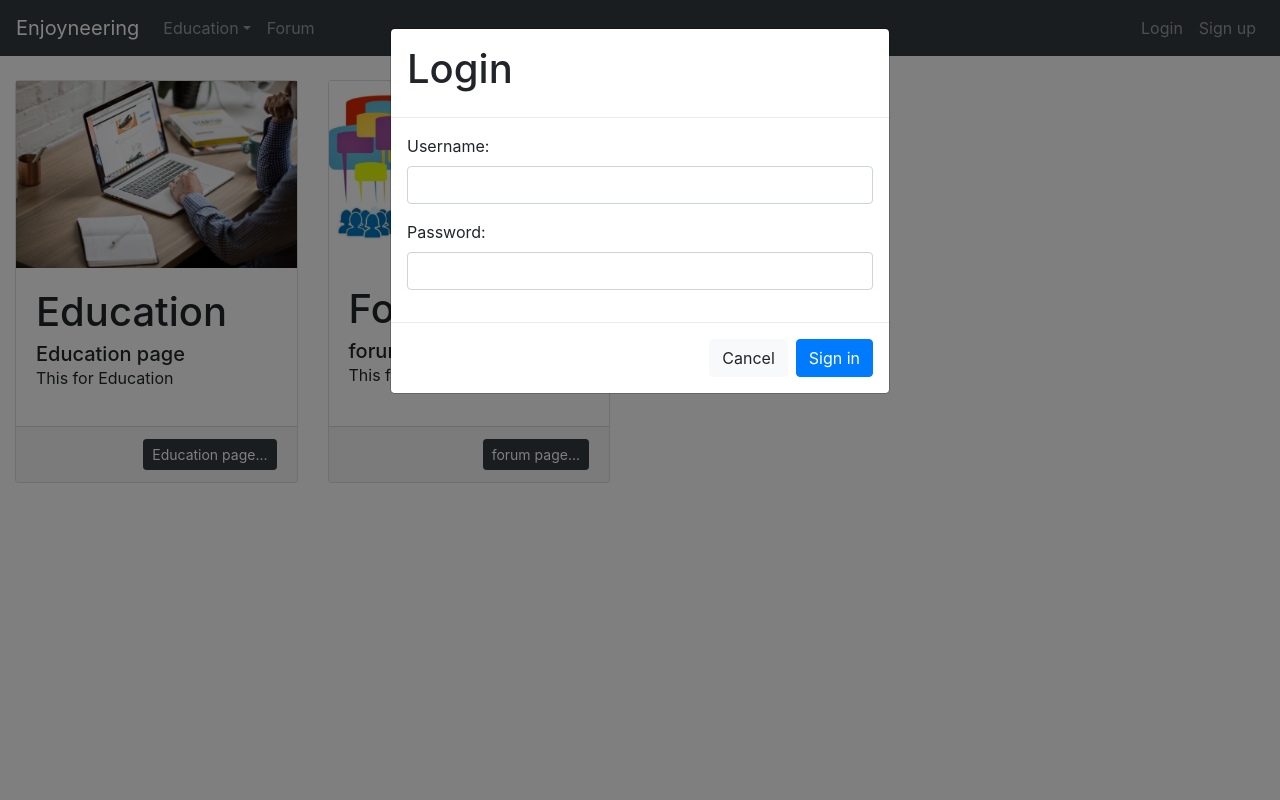
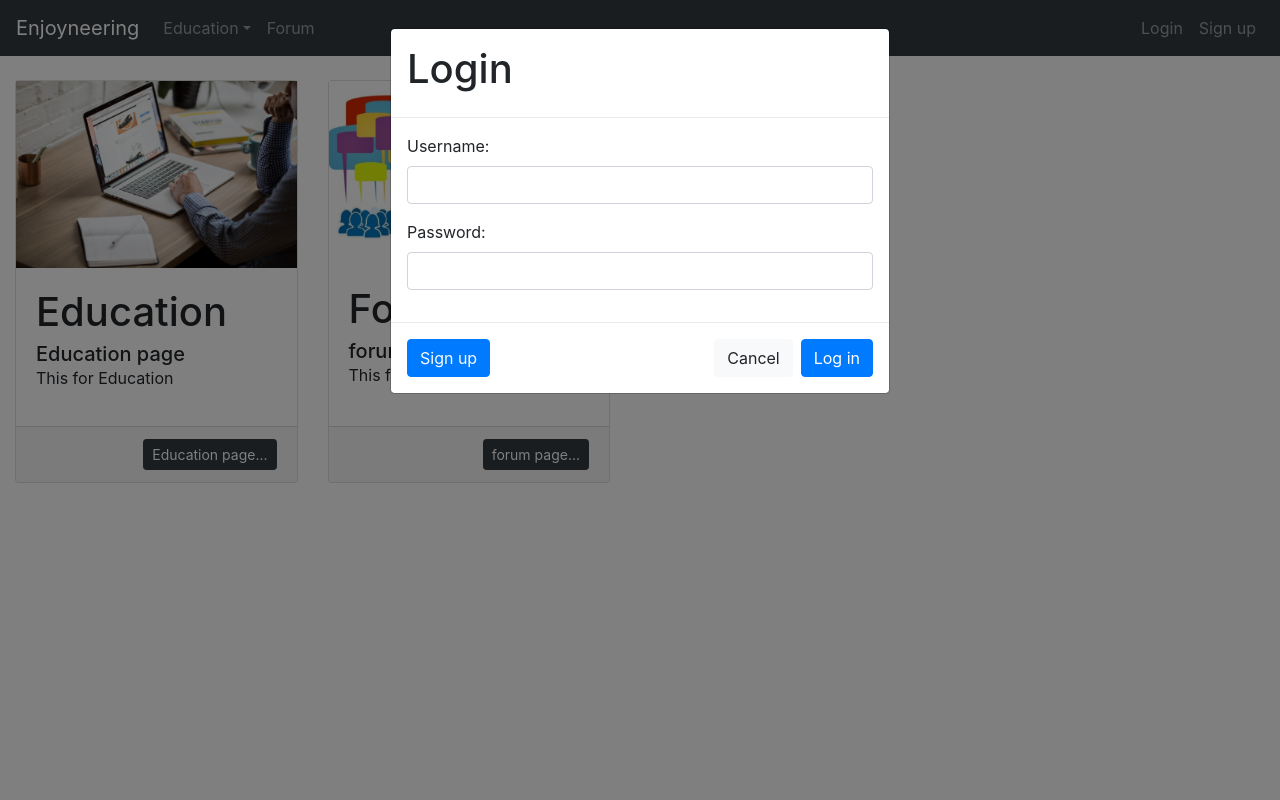
Before and after one commit to jakapatb/Enjoyneering, a PHP site: page /index.php in a window 1280 px wide, after a click on "Login". Run offline with PHP 8.4, Linux system fonts and the light colour scheme.

Commit message:
เพิ่มปุ่มสลับLogin signup

```diff
--- a/nav.php
+++ b/nav.php
@@ -59,9 +59,9 @@
 
                 </div>
                 <div class="modal-footer">
-
+                    <a class=" mr-auto btn btn-primary text-light" data-toggle="modal" data-dismiss="modal" data-target="#signup">Sign up</a>
                     <button type="button" class="btn btn-light " data-dismiss="modal">Cancel</button>
-                    <button type="submit" class=" btn btn-primary">Sign in</button>
+                    <button type="submit" class=" btn btn-primary">Log in</button>
                 </div>
             </form>
 
@@ -104,7 +104,7 @@
                     </div>
                 </div>
                 <div class="modal-footer">
-
+                    <a class=" mr-auto btn btn-primary text-light" data-toggle="modal" data-dismiss="modal" data-target="#login" >Login</a>
                     <button type="button" class="btn btn-light " data-dismiss="modal">Cancel</button>
                     <button type="submit" class=" btn btn-primary">Sign up</button>
                 </div>
```
